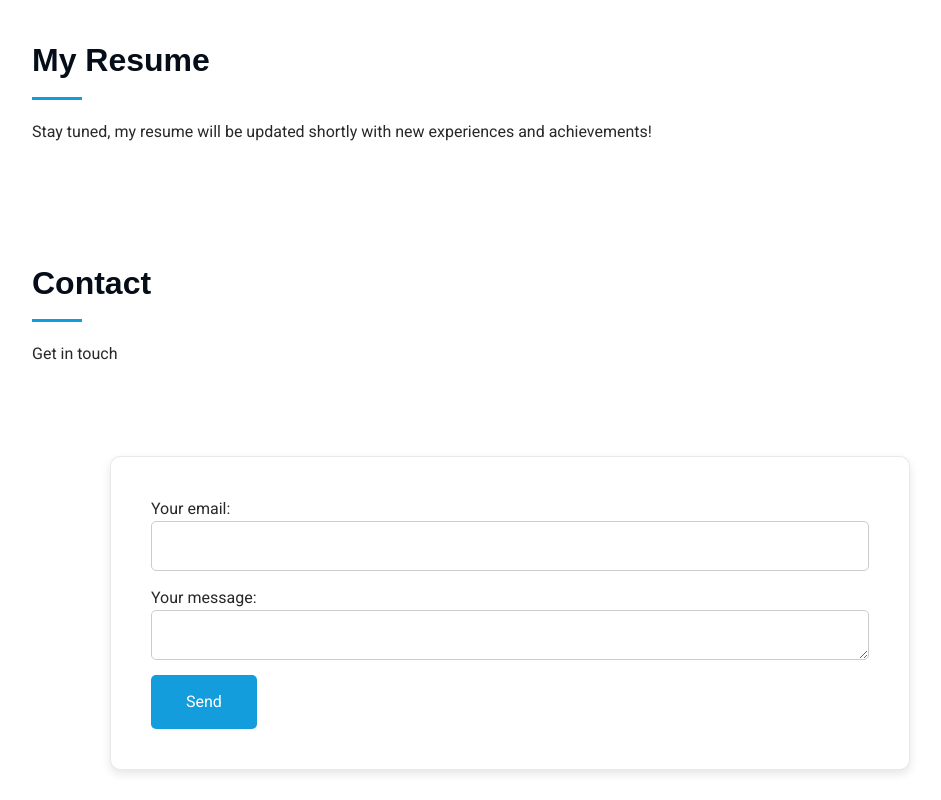
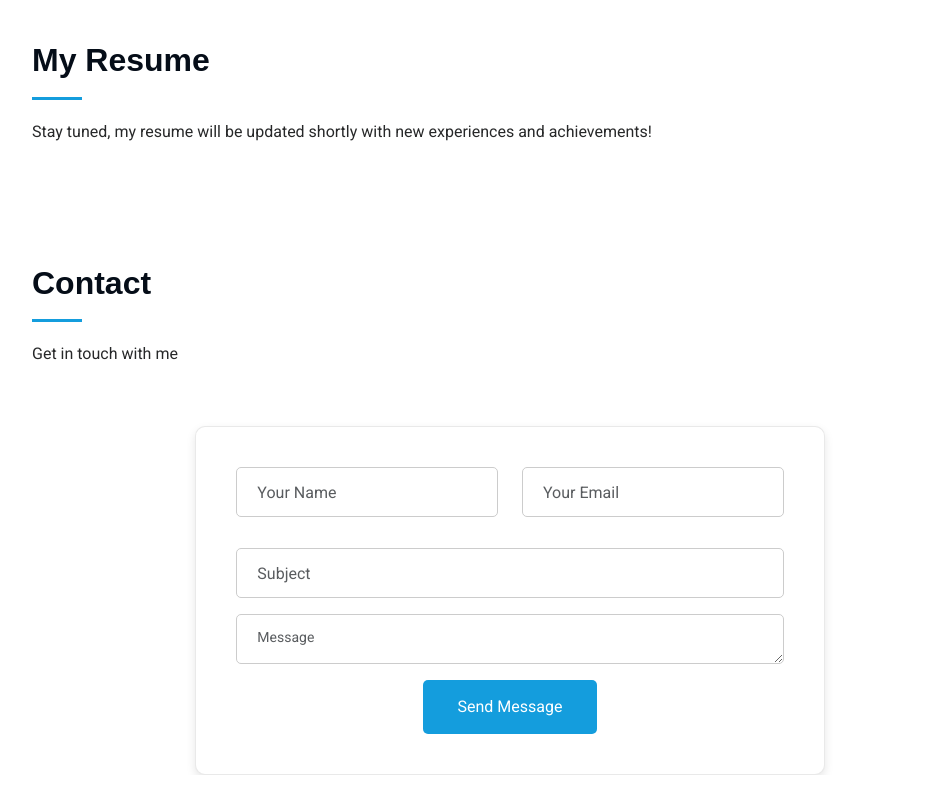
Before and after one commit to root-affan/root-affan.github.io, a plain HTML site: page index.html in a window 1280 px wide. Shown: the part 1889-2689 px from the top of the page, without its empty margins (280-1221 px from the left). After the commit the page ends 2664 px from the top, so only its background shows below. Drawn offline with Linux system fonts and the light colour scheme.

Commit message:
index.html

```diff
--- a/index.html
+++ b/index.html
@@ -162,34 +162,39 @@
       </div>
     </section>
 
+   <!-- Update the contact section -->
 <section id="contact" class="contact section">
     <div class="container section-title" data-aos="fade-up">
         <h2>Contact</h2>
-        <p>Get in touch</p>
+        <p>Get in touch with me</p>
     </div>
 
-
-      <section class="contact">
-    <div class="info-wrap">
+    <div class="container" data-aos="fade-up" data-aos-delay="100">
+        <div class="row justify-content-center">
+            <div class="col-lg-8">
                 <form action="https://formspree.io/f/xovvople" method="POST" class="php-email-form">
-        <label for="email">Your email:</label>
-        <input type="email" id="email" name="email" class="form-control" required>
-
-        <label for="message">Your message:</label>
-        <textarea id="message" name="message" class="form-control" required></textarea>
-
-        <!-- Optional other form fields can go here -->
-
-        <button type="submit">Send</button>
-
-        <!-- Add any loading/error/success messages if necessary -->
-        <div class="loading">Sending...</div>
-        <div class="error-message">Oops! Something went wrong. Please try again.</div>
-        <div class="sent-message">Thank you for your message. We will get back to you shortly!</div>
+                    <div class="row">
+                        <div class="col-md-6 form-group">
+                            <input type="text" name="name" class="form-control" placeholder="Your Name" required>
+                        </div>
+                        <div class="col-md-6 form-group mt-3 mt-md-0">
+                            <input type="email" class="form-control" name="email" placeholder="Your Email" required>
+                        </div>
+                    </div>
+                    <div class="form-group mt-3">
+                        <input type="text" class="form-control" name="subject" placeholder="Subject" required>
+                    </div>
+                    <div class="form-group mt-3">
+                        <textarea class="form-control" name="message" rows="6" placeholder="Message" required></textarea>
+                    </div>
+                    <div class="text-center mt-3">
+                        <button type="submit">Send Message</button>
+                    </div>
                 </form>
             </div>
+        </div>
+    </div>
 </section>
-
 
 
 
```
Lines whose indentation alone changed are shown as unchanged.
